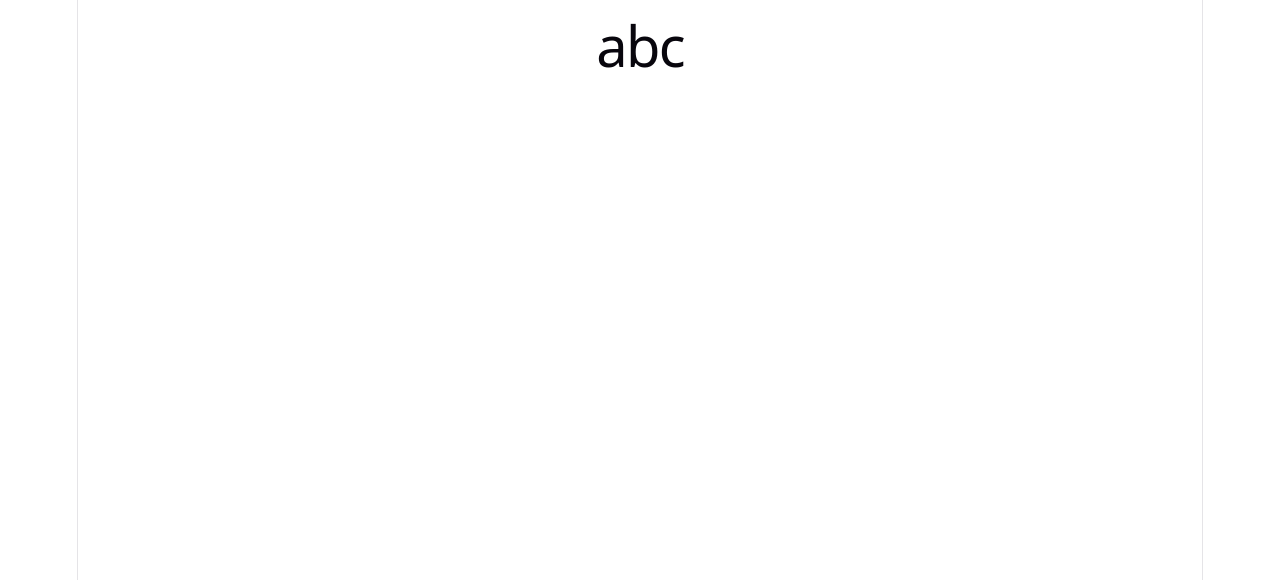
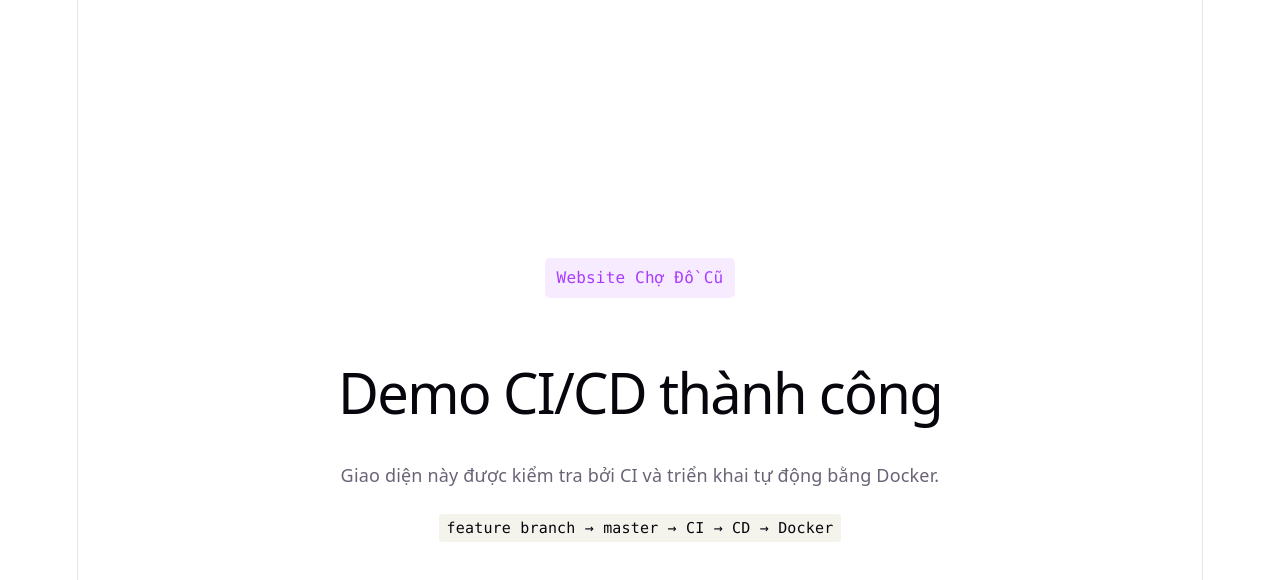
Before and after one commit to phamlam0375-cmd/WEB1-ChoDoCu, a React app in the folder frontend/: page / in a window 1280 px wide. Shown: the top 580 px of the page. Built offline with nearby package versions, Linux system fonts and the light colour scheme; the HTML template or start-up script is replaced by a standard one.

Commit message:
feat: add CI/CD demo homepage

```diff
--- a/frontend/src/App.jsx
+++ b/frontend/src/App.jsx
@@ -1,12 +1,13 @@
-
 import './App.css'
 
 function App() {
-
   return (
-    <>
-      <h1>abc</h1>
-    </>
+    <main id="center">
+      <span className="counter">Website Chợ Đồ Cũ</span>
+      <h1>Demo CI/CD thành công</h1>
+      <p>Giao diện này được kiểm tra bởi CI và triển khai tự động bằng Docker.</p>
+      <code>feature branch → master → CI → CD → Docker</code>
+    </main>
   )
 }
 
```
